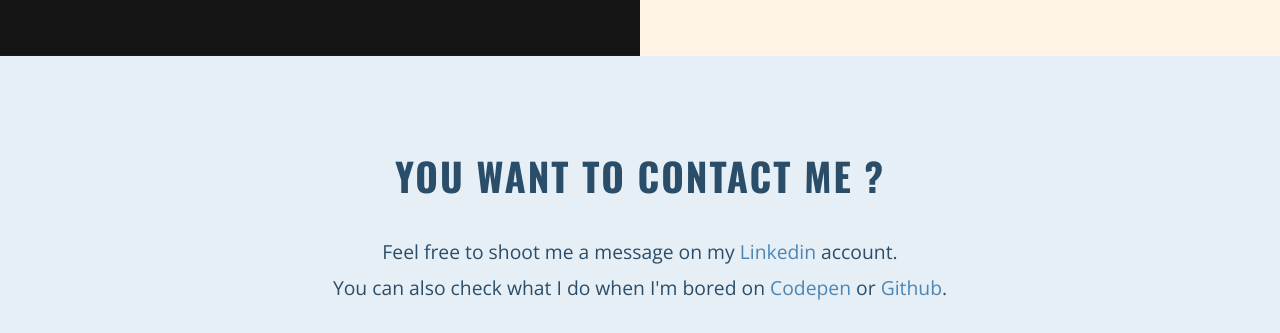
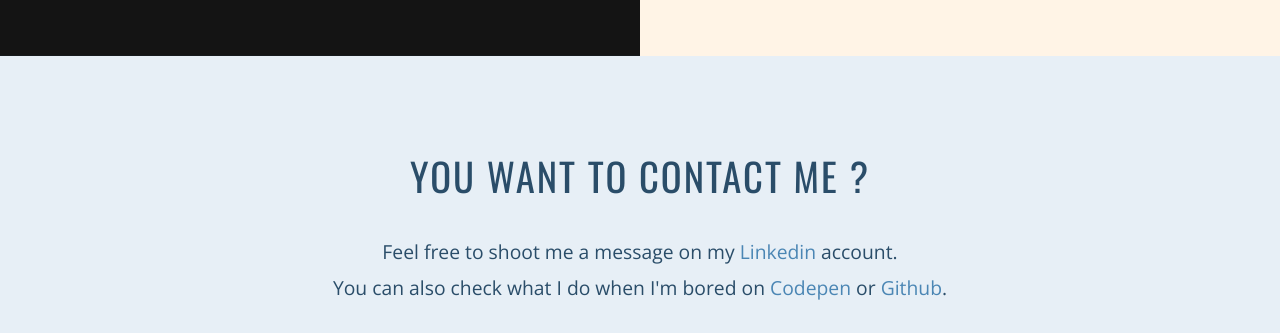
Before and after one commit to Licornichon/licornichon.github.io, a website: page app/index.html in a window 1280 px wide. Shown: the part 2355-2688 px from the top of the page. Drawn offline with nearby package versions, Linux system fonts and the light colour scheme.

Commit message:
Gulp useref to get the styles.min.css

```diff
--- a/app/index.html
+++ b/app/index.html
@@ -18,7 +18,7 @@
 	<meta name="theme-color" content="#ffffff">
 
 	<!-- CSS stylesheets -->
-	<link href="https://fonts.googleapis.com/css?family=Open+Sans:300,400|Oswald:40,700" rel="stylesheet">
+	<link href="https://fonts.googleapis.com/css?family=Open+Sans:300,400|Oswald:400,700" rel="stylesheet">
 	<!--build:css css/styles.min.css-->
 	<link rel="stylesheet" href="css/styles.css">
 	<!--endbuild-->
```
Also changed, not shown: index.html (+1 -1 lines), dist/css/styles.min.css (added).
